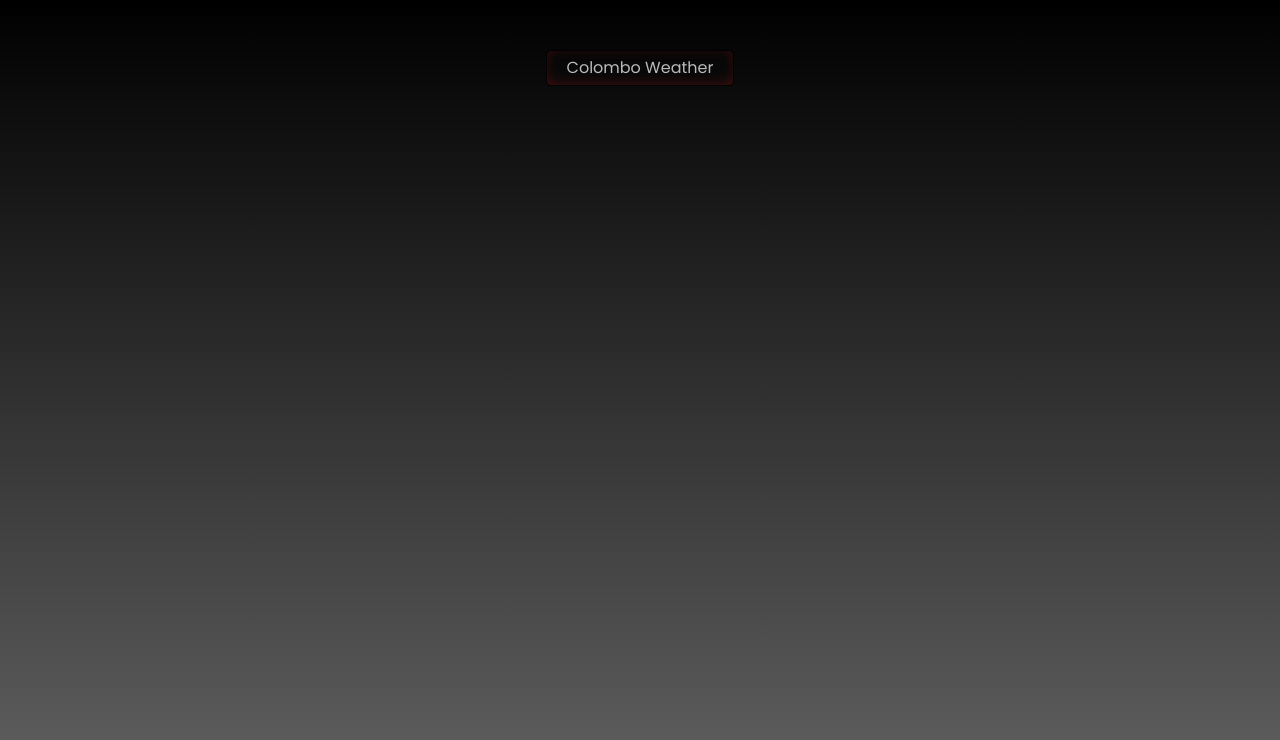
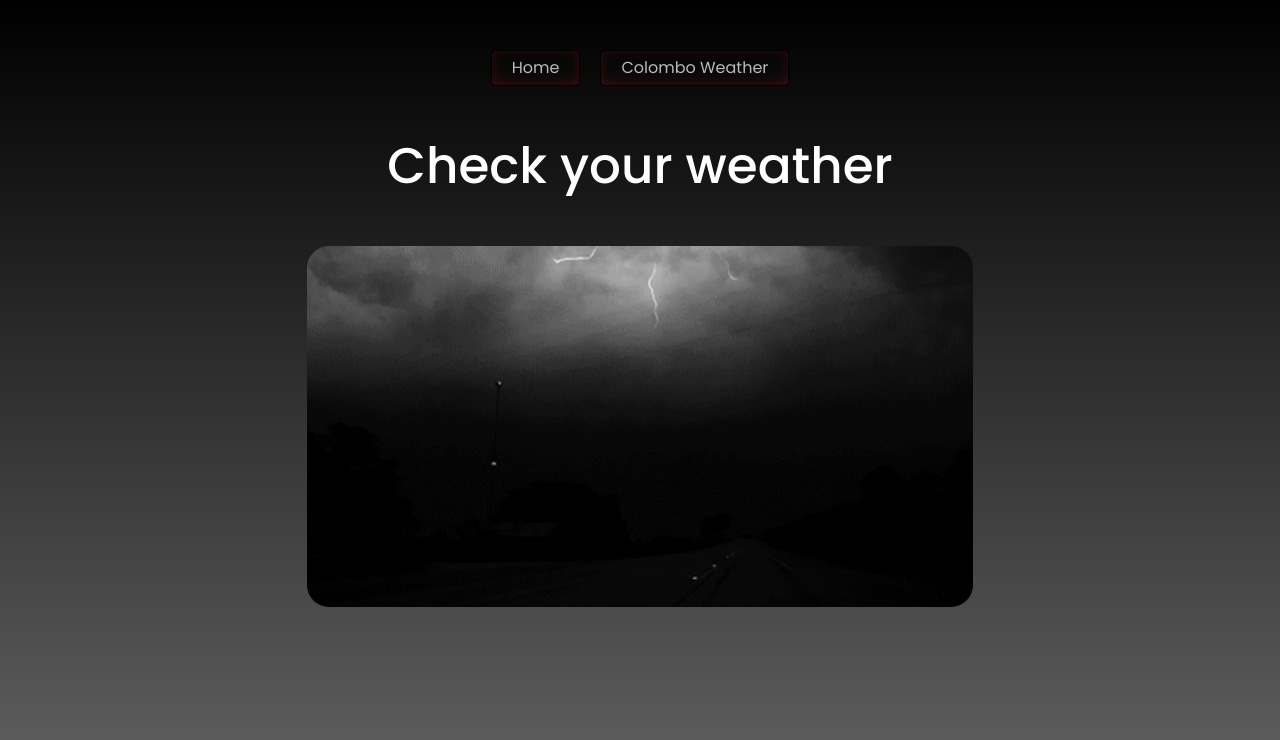
Before and after one commit to priyan1995/React-weather-app, a React (Create React App) app: page / in a window 1280 px wide. Shown: the top 740 px of the page. Built offline with nearby package versions, Linux system fonts and the light colour scheme.

Commit message:
home page added

```diff
--- a/src/App.css
+++ b/src/App.css
@@ -87,9 +87,26 @@ body {
     border-radius: 5px;
     box-shadow: inset 0px -2px 16px -6px #701010;
     text-decoration: none !important;
+    margin: 0 10px;
 }
 
 .nav-card{
     text-align: center;
     margin-bottom: 50px;
 }
+
+.pd-main-image{
+    text-align: center;
+}
+
+
+.pd-main-image img{
+    width: 60%;
+    border-radius: 22px;
+}
+
+
+.pd-home-main-title{
+    font-size: 50px;
+    margin-bottom: 50px;
+}
--- a/src/App.js
+++ b/src/App.js
@@ -1,5 +1,6 @@
 import { BrowserRouter as Router, Switch, Route, Link } from "react-router-dom";
 import './App.css';
+import { HomeComponent } from "./components/Home";
 import { Weather } from './components/Weather';
 
 function App() {
@@ -9,14 +10,24 @@ function App() {
         <Router>
 
           <div className="nav-card">
+            <Link to="/">Home</Link>
             <Link to="/colombo-weather">Colombo Weather</Link>
+
           </div>
 
 
           <Switch>
+
+            <Route exact path="/">
+              <HomeComponent />
+            </Route>
+
+
             <Route path="/colombo-weather">
               <Weather />
             </Route>
+
+
 
           </Switch>
 
--- /dev/null
+++ b/src/components/Home.jsx
@@ -0,0 +1,32 @@
+import React from 'react';
+import ThunderImage from '../images/home-img.gif'
+
+export const HomeComponent = () => {
+    return (
+        <>
+
+            <section className="main-home-sec">
+                <div className="container">
+
+                    <div className="row">
+
+                        <div className="col-12">
+                            <h2 className="text-center pd-home-main-title">Check your weather</h2>
+                        </div>
+
+                        <div className="col-12">
+                            <div className="pd-main-image">
+                                <img src={ThunderImage} />
+                            </div>
+                        </div>
+
+
+                    </div>
+                </div>
+            </section>
+
+
+
+        </>
+    )
+}
```
Also changed, not shown: src/images/home-img.gif (added).
